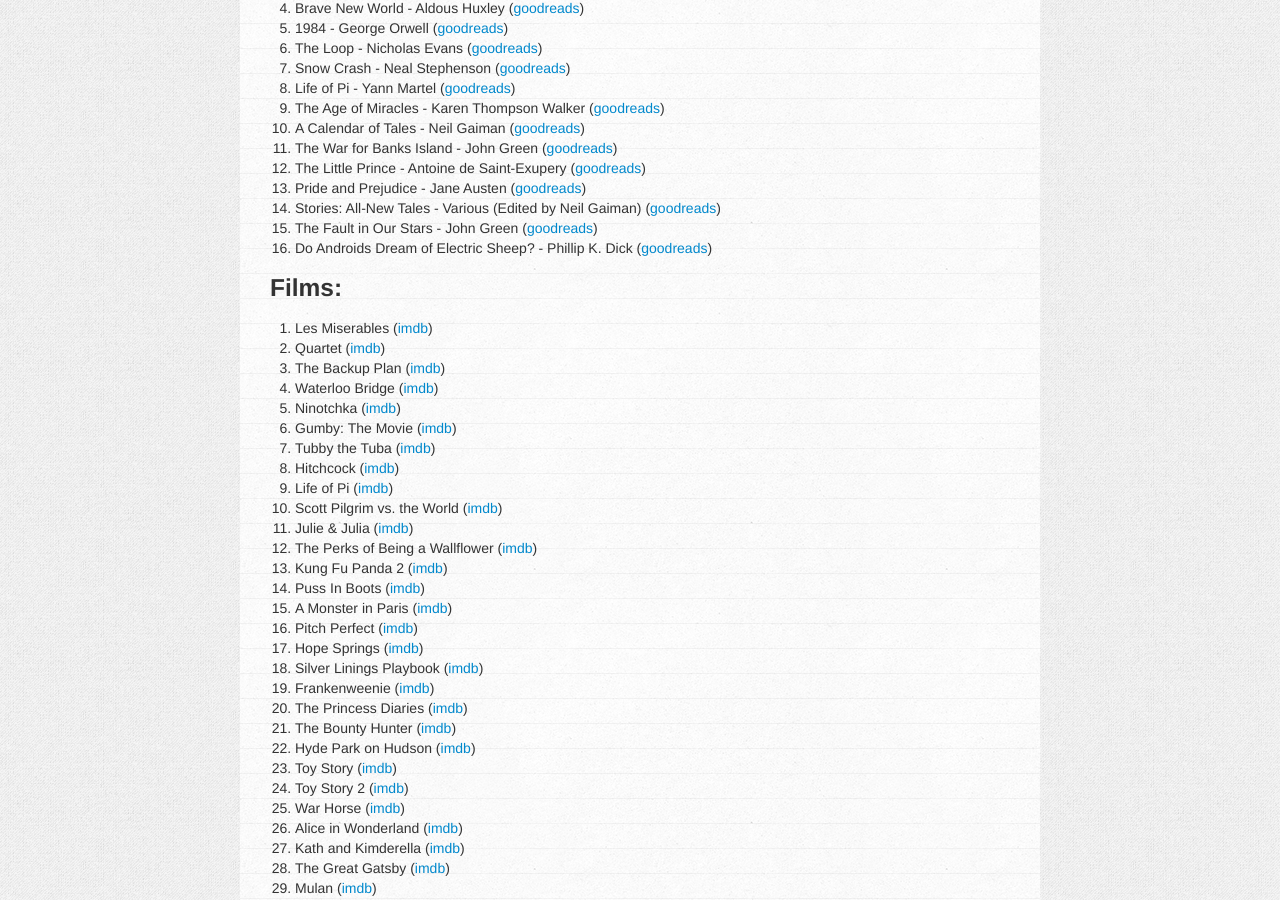
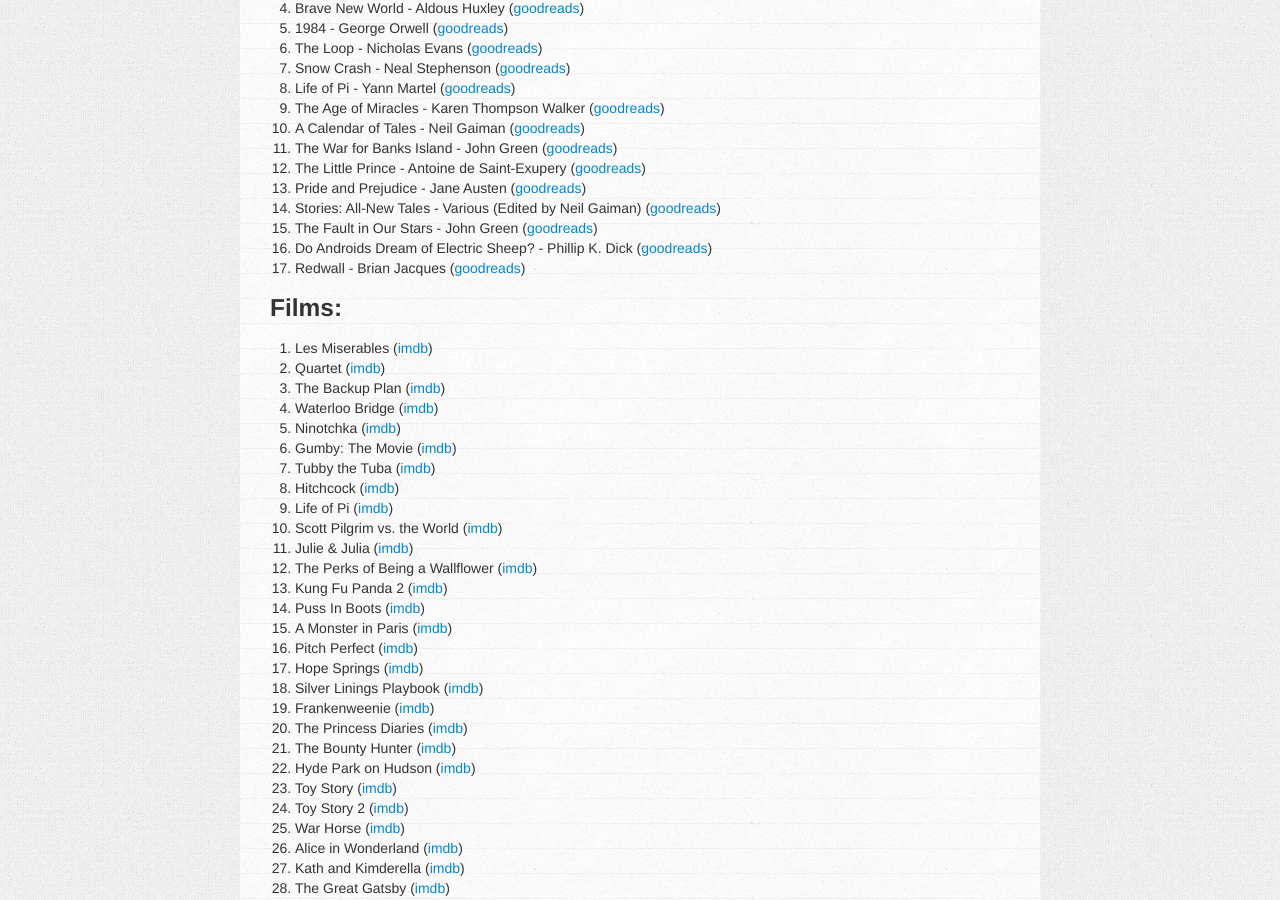
Before and after one commit to charlottepierce/charlottepierce.github.com, a Jekyll site: the page built from _posts/2013-01-01-50-50-Challenge-2013.markdown, in a window 1280 px wide and 900 px high, scrolled down 410 px. Built offline with Jekyll 4.4.1, drawn with Linux system fonts in a browser that asks for light colours.

Commit message:
Updated 50/50 challenge list.

```diff
--- a/_posts/2013-01-01-50-50-Challenge-2013.markdown
+++ b/_posts/2013-01-01-50-50-Challenge-2013.markdown
@@ -23,6 +23,7 @@
 14. Stories: All-New Tales - Various (Edited by Neil Gaiman) ([goodreads](http://www.goodreads.com/book/show/7637398-stories))
 15. The Fault in Our Stars - John Green ([goodreads](http://www.goodreads.com/book/show/11870085-the-fault-in-our-stars))
 16. Do Androids Dream of Electric Sheep? - Phillip K. Dick ([goodreads](http://www.goodreads.com/book/show/7082.Do_Androids_Dream_of_Electric_Sheep_))
+17. Redwall - Brian Jacques ([goodreads](http://www.goodreads.com/book/show/7996.Redwall))
 
 ### Films: ###
 
```
